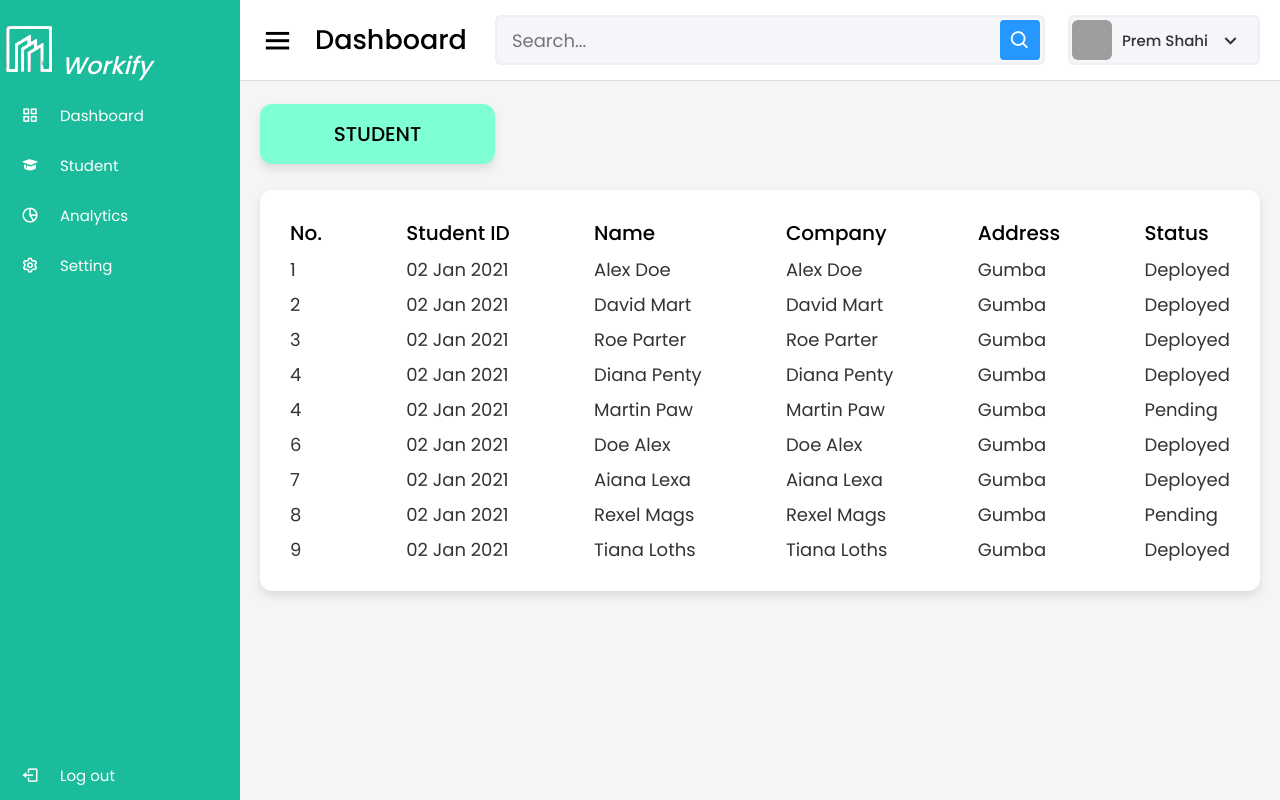
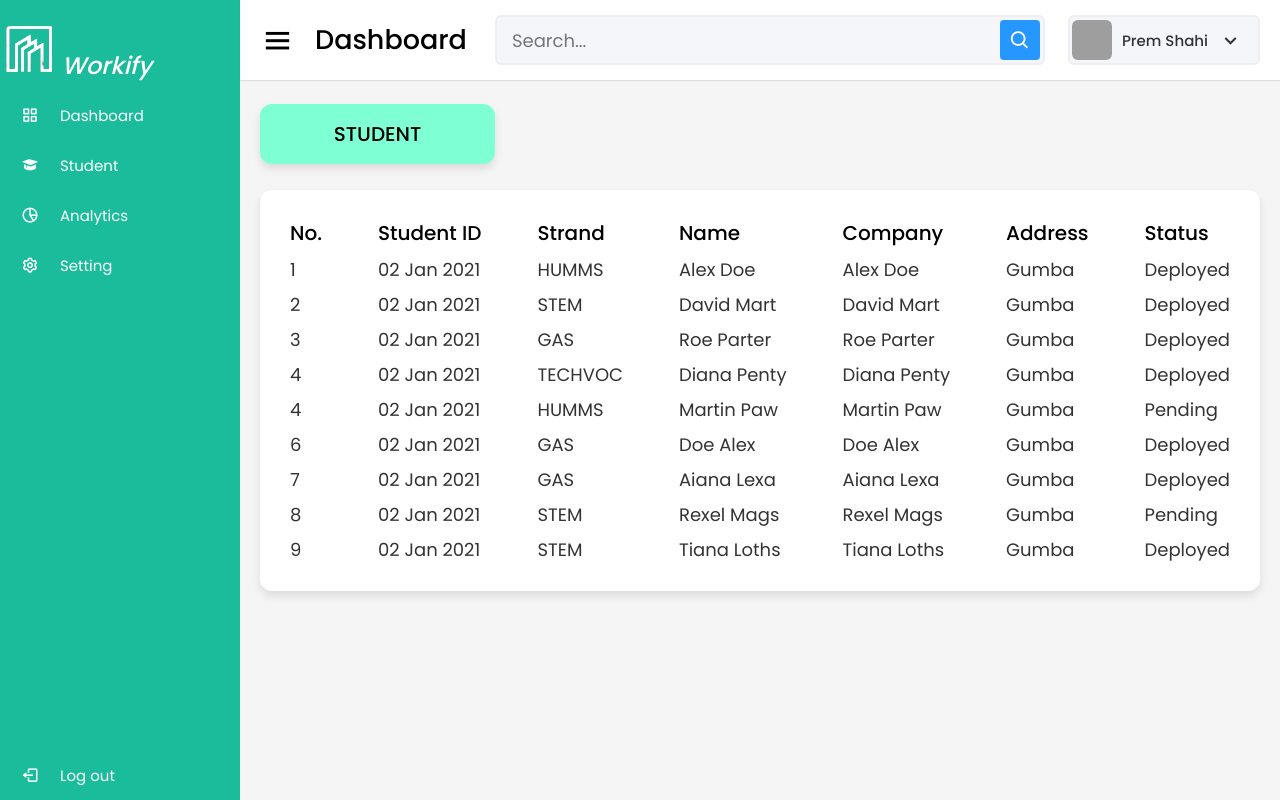
Before and after one commit to JASHiNSENNiN/SHS-Work-Immersion-Tracker, a PHP site: page /ProjectDesign/php/student_dashboard.php in a window 1280 px wide. Run offline with PHP 8.4, Linux system fonts and the light colour scheme; some libraries are stand-ins or nearby versions; grey boxes are pictures that could not be loaded.

Commit message:
Add files via upload

```diff
--- a/ProjectDesign/php/student_dashboard.php
+++ b/ProjectDesign/php/student_dashboard.php
@@ -114,6 +114,18 @@
               <li><a href="#">02 Jan 2021</a></li>
               <li><a href="#">02 Jan 2021</a></li>
               <li><a href="#">02 Jan 2021</a></li>
+            </ul>
+            <ul class="details">
+              <li class="topic">Strand</li>
+              <li><a href="#">HUMMS</a></li>
+              <li><a href="#">STEM</a></li>
+              <li><a href="#">GAS</a></li>
+              <li><a href="#">TECHVOC</a></li>
+              <li><a href="#">HUMMS</a></li>
+              <li><a href="#">GAS</a></li>
+              <li><a href="#">GAS</a></li>
+              <li><a href="#">STEM</a></li>
+              <li><a href="#">STEM</a></li>
             </ul>
             <ul class="details">
             <li class="topic">Name</li>
```
